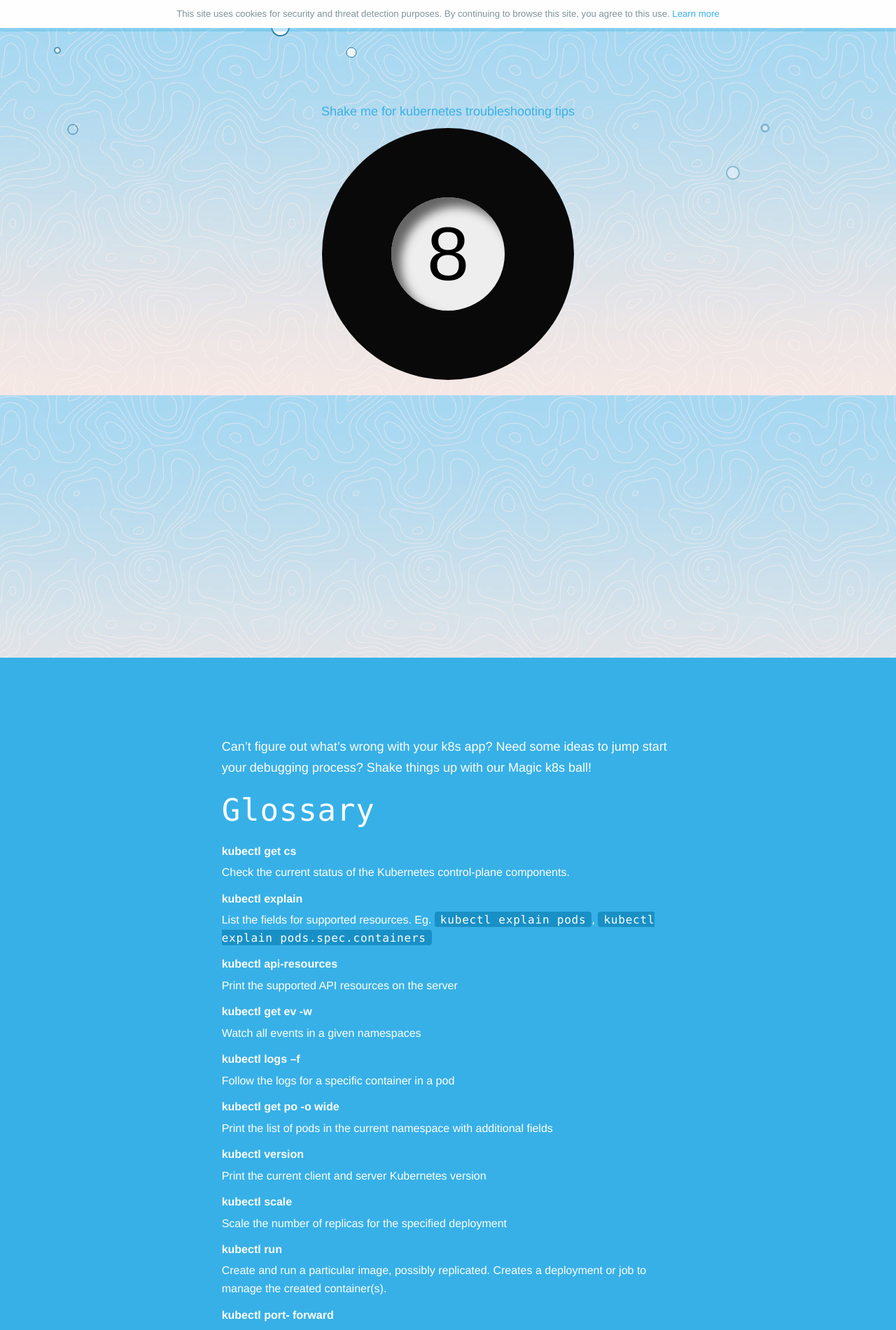
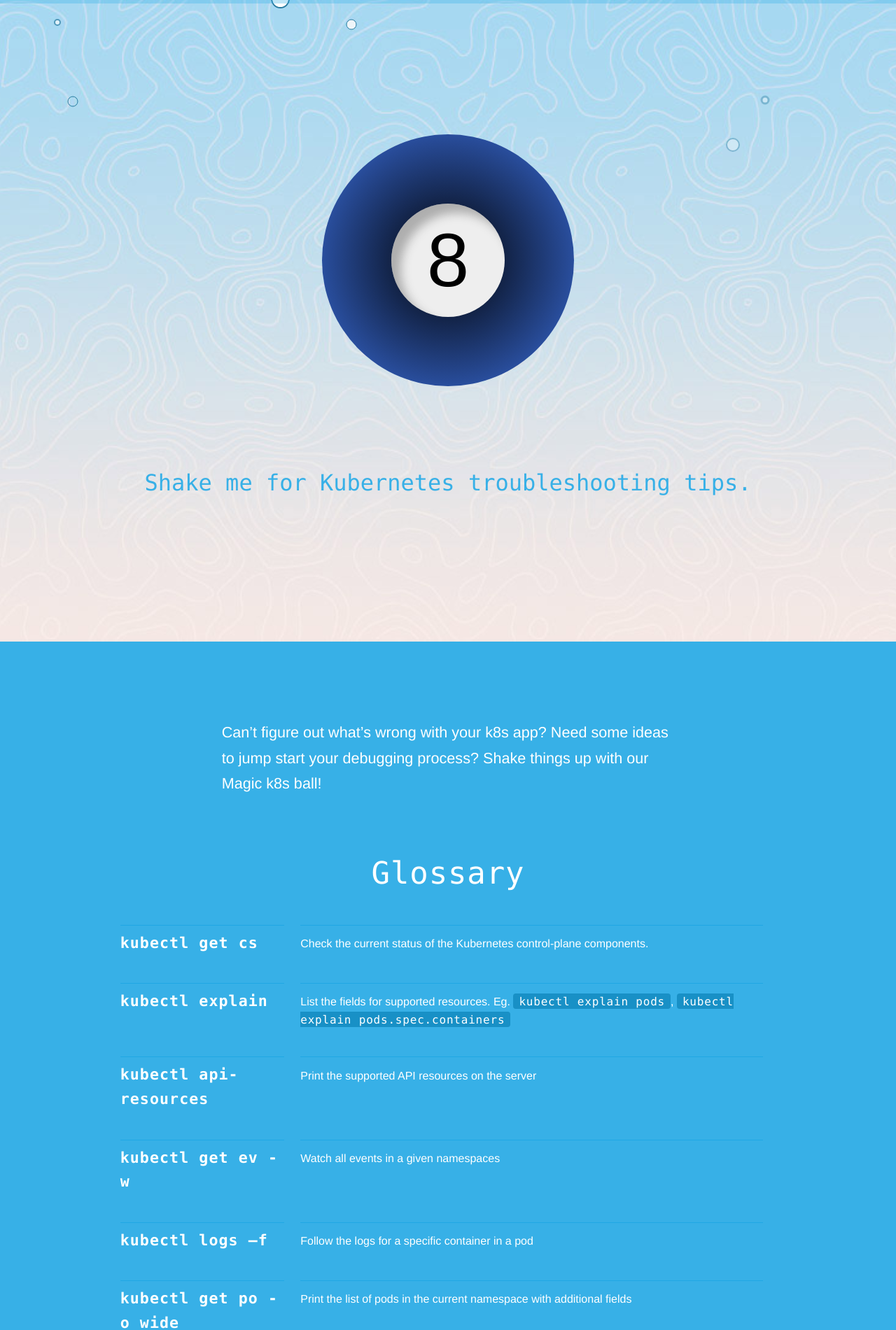
Before and after one commit to deislabs/magick8sball.io, a Jekyll site: the page built from index.html, in a window 1280 px wide. Shown: the top 1901 px of the page at 70% size. Built offline with Jekyll 4.4.1, drawn with Linux system fonts in a browser that asks for light colours; some web fonts are replaced.

Commit message:
style the k8s glossary copy

```diff
--- a/_includes/head.html
+++ b/_includes/head.html
@@ -18,7 +18,6 @@
   <link rel="alternate" type="application/rss+xml" title="Deis Sitemap" href="//deis.com/sitemap.xml" />
 
   <style type="text/css"> {% include critical.min.css%} </style>
-  <link rel="stylesheet" type="text/css" href="assets/css/eightball.css"/>
   <noscript id="deferred-styles">
     <link rel="stylesheet" type="text/css" href="assets/css/app.min.css"/>
   </noscript>
--- a/assets/scss/app.scss
+++ b/assets/scss/app.scss
@@ -120,6 +120,7 @@ body {
   color: $mid;
   font-size: 16px;
   overflow-x: hidden;
+  min-height: 100%;
 }
 
 h1, h2, h3 {
@@ -232,11 +233,12 @@ small {
   background-image:
     url('../images/sky.svg'),
     url('../images/topo-pattern-tile.jpg');
+  background-size: auto auto, auto 100%;
   background-repeat: no-repeat, repeat;
   background-position: 30% -15px, 0 0;
   text-align: center;
-  padding: 5em 0;
-  min-height: 480px;
+  padding: 15vw 0;
+  min-height: 100%;
   position: relative;
   z-index: 8;
 
@@ -270,20 +272,91 @@ small {
 
   h2 {
     color: $bluem;
-    font-size: 1.125rem;
-    font-family: $work;
+    font-size: 2rem;
+    font-family: $klinic;
   }
 }
 
-#draftanimation_hype_container {
-  width: 100%;
-  max-width: 820px;
-  height: 400px;
-  margin: 0 auto;
-  position: relative !important;
-  top: 0;
-  margin-bottom: -40px;
+
+#magic {
+  width: 50vw;
+  height: 50vh;
+  margin-left: auto;
+  margin-right: auto;
+  display: flex;
+  color: #000;
+
+  align-items: center;
+  flex-direction: column;
 }
+
+#ball {
+  background: RGB(58, 110, 222);
+  background: radial-gradient(circle, rgba(0,0,0,1) 0%, rgba(58,110,222,1) 100%);
+  width: 40vmin;
+  height: 40vmin;
+  border-radius: 50%;
+
+  display: flex;
+  justify-content: center;
+  align-items: center;
+}
+
+#ball #display {
+  -webkit-user-select: none; /* Safari */
+  -moz-user-select: none; /* Firefox */
+  -ms-user-select: none; /* IE10+/Edge */
+  user-select: none;
+
+  animation-delay: 0.1s;
+  background-color: #eee;
+  width: 18vmin;
+  height: 18vmin;
+  border-radius: 50%;
+
+  display: flex;
+  justify-content: center;
+  align-items: center;
+  box-shadow: inset 1.5vmin 1.5vmin 1.5vmin rgba(55, 55, 55, 0.35);
+}
+
+#magic-tip {
+  font-size: 2vmin;
+  text-align: center;
+}
+
+#magic-description {
+  margin: 3vmin;
+}
+
+.eight{
+  font-size: 12vmin;
+}
+@keyframes shake {
+  0%{ transform: rotate(1deg) translate(3px,4px);}
+  5%{ transform: rotate(2deg) translate(-4px,-1px);}
+  10%{ transform: rotate(0deg) translate(0px,-5px);}
+  15%{ transform: rotate(2deg) translate(4px,0px);}
+  20%{ transform: rotate(1deg) translate(-3px,3px);}
+  25%{ transform: rotate(4deg) translate(4px,-3px);}
+  30%{ transform: rotate(1deg) translate(3px,-5px);}
+  35%{ transform: rotate(-2deg) translate(3px,4px);}
+  40%{ transform: rotate(0deg) translate(-3px,-3px);}
+  45%{ transform: rotate(-1deg) translate(4px,4px);}
+  50%{ transform: rotate(1deg) translate(-4px,3px);}
+  55%{ transform: rotate(2deg) translate(-4px,-1px);}
+  60%{ transform: rotate(0deg) translate(0px,-5px);}
+  65%{ transform: rotate(2deg) translate(4px,0px);}
+  70%{ transform: rotate(1deg) translate(-3px,3px);}
+  75%{ transform: rotate(4deg) translate(4px,-3px);}
+  80%{ transform: rotate(1deg) translate(3px,-5px);}
+  85%{ transform: rotate(1deg) translate(1px, -2px);}
+  100%{ transform: rotate(0deg) translate(0px, 0px);}
+}
+.shake {
+   animation: shake 1s ease-out 1;
+}
+
 
 
 // Homepage Contents
@@ -306,7 +379,7 @@ small {
 .content {
   p,
   li {
-    font-size: 1.125rem;
+    font-size: 1.35rem;
     line-height: 1.7;
   }
 
@@ -387,10 +460,8 @@ small {
   }
 }
 
-.feature-main,
-.feature-complexity,
-.feature-language {
-  min-height: 600px;
+.feature-main {
+  min-height: 100%;
   display: block;
   position: relative;
   padding-top: 8.5rem;
@@ -400,31 +471,42 @@ small {
     color: darken($bluem, 10%);
     font-size: 2.75rem;
     letter-spacing: 0.02em;
-    margin: 0 0 1.25rem;
+    margin: 4rem 0 2.5rem;
     line-height: 1.15;
+    text-align: center;
   }
 }
 
-.feature-complexity {
-  background: linear-gradient(30deg, #ffffff 0%, #E5EBEC 100%);
-}
+dl {
+  display: table;
 
-.feature-language {
-  background: linear-gradient(160deg, #2693B4 0%, #00B4EB 100%);
-  color: white;
-
-  img {
-    margin: 3rem 0 0 0;
+  dt {
+    color: white;
+    font-size: 1.35rem;
+    letter-spacing: 0.05em;
+    font-family: $klinic;
+    display: inline-block;
+    width: 25%;
+    margin: .5rem 2.5% 2rem 0;
+    vertical-align: top;
+    padding-top: 0.5rem;
+    border-top: 1px solid darken($bluem, 5%);
   }
 
-  h3,
-  p {
-    color: white;
+  dd {
+    display: inline-block;
+    width: 70.5%;
+    margin: .5rem 0 2rem 0;
+    clear: both;
+    min-height: 2rem;
+    vertical-align: top;
+    padding-top: 0.825rem;
+    border-top: 1px solid darken($bluem, 5%);
 
-    a {
-      color: white;
-      border-bottom: 2px dashed rgba(255,255,255,0.4);
+    &:after {
+      clear: both;
     }
+
   }
 }
 
@@ -451,52 +533,6 @@ footer {
 }
 
 @media screen and (max-width: 620px) {
-
-  #topbar {
-    height: 150px;
-    overflow: hidden;
-    position: absolute;
-    top: 72px;
-    background-color: transparent;
-
-    &:before {
-      display: none;
-    }
-
-    h1.logo {
-      position: absolute;
-      left: 50%;
-      max-width: 120px;
-      margin-left: -60px;
-
-    }
-
-    ul {
-      float: none !important;
-      text-align: center;
-      margin: 5.75em auto 0;
-
-      li {
-        float: none !important;
-        text-align: center;
-
-        a {
-          margin: 0 1rem;
-
-          &:after {
-            width: 100%;
-            left: 0;
-            background-color:rgba(255,255,255,.5);
-            opacity: 1;
-          }
-        }
-      }
-    }
-
-    &:hover {
-      background-color: transparent;
-    }
-  }
 
   #hero {
     padding: 120px 7.5% 2em;
@@ -534,9 +570,7 @@ footer {
   }
 
   #info,
-  .feature,
-  .feature-complexity,
-  .feature-language {
+  .feature {
     padding-top: 3.5rem;
     padding-bottom: 3.5rem;
     min-height: 200px;
--- a/index.html
+++ b/index.html
@@ -5,19 +5,7 @@ description: magick8sball.io
 keywords: Magic,Kubernetes,Ball,Mystery,Swag,Commands,Guide,Random,Tips,Appendix,Companion,magick8sball.io
 ---
 
-<div id="cookie-banner" style="display: block; margin: 0 auto;">
-  <div class="cc-container" style="display: block; margin: 0 auto;">
-
-    <p class="center text-center" style="text-align: center; margin-left: auto; margin-right: auto;">This site uses cookies  for security and threat detection purposes. By continuing to browse this site, you agree to this use. <a href="https://go.microsoft.com/fwlink/?linkid=845480" aria-label="Learn more about Microsoft’s Cookie Policy" target="_blank">Learn more</a></p>
-  </div>
-</div>
-
 <section id="hero" class="draft-intro" style="min-height: 100%;">
-
-  <div class="titles" style="transform: translateY(-10%);
-  margin-top: 30px;">
-    <h2>Shake me for kubernetes troubleshooting tips</h2>
-  </div>
 
   <div id="magic">
     <div id="ball">
@@ -44,12 +32,22 @@ keywords: Magic,Kubernetes,Ball,Mystery,Swag,Commands,Guide,Random,Tips,Appendix
     </script>
   </div>
 
+  <div class="titles" style="transform: translateY(-10%);
+  margin-top: 30px;">
+    <h2>Shake me for Kubernetes troubleshooting tips.</h2>
+  </div>
+
 </section>
 
 <article id="info" class="content feature-main">
   <div class="row">
     <div class="small-10 medium-7 small-centered columns" id="whats-draft">
       <p>Can’t figure out what’s wrong with your k8s app? Need some ideas to jump start your debugging process? Shake things up with our Magic k8s ball!</p>
+    </div>
+  </div>
+
+  <div class="row">
+    <div class="small-10 medium-10 small-centered columns" id="whats-draft">
 
       <h3>Glossary</h3>
 
```
Also changed, not shown: assets/css/app.min.css, 1 other file.
